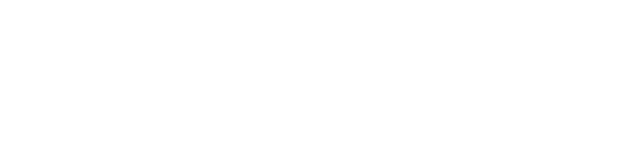
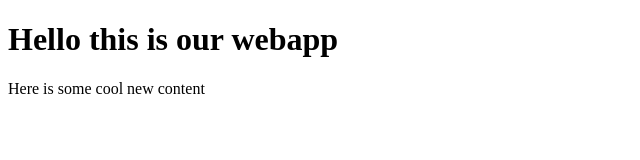
Before and after one commit to agho1itu/TID_group2_rep, a plain HTML site: page index.html in a window 1280 px wide. Shown: the whole page, without its empty margins (0-640 px from the left). Drawn offline with Linux system fonts and the light colour scheme.

Commit message:
added content to index.html

```diff
--- a/index.html
+++ b/index.html
@@ -7,6 +7,7 @@
     <title>Document</title>
 </head>
 <body>
-
+    <h1> Hello this is our webapp</h1>
+    <p>Here is some cool new content</p>
 </body>
 </html>
```
